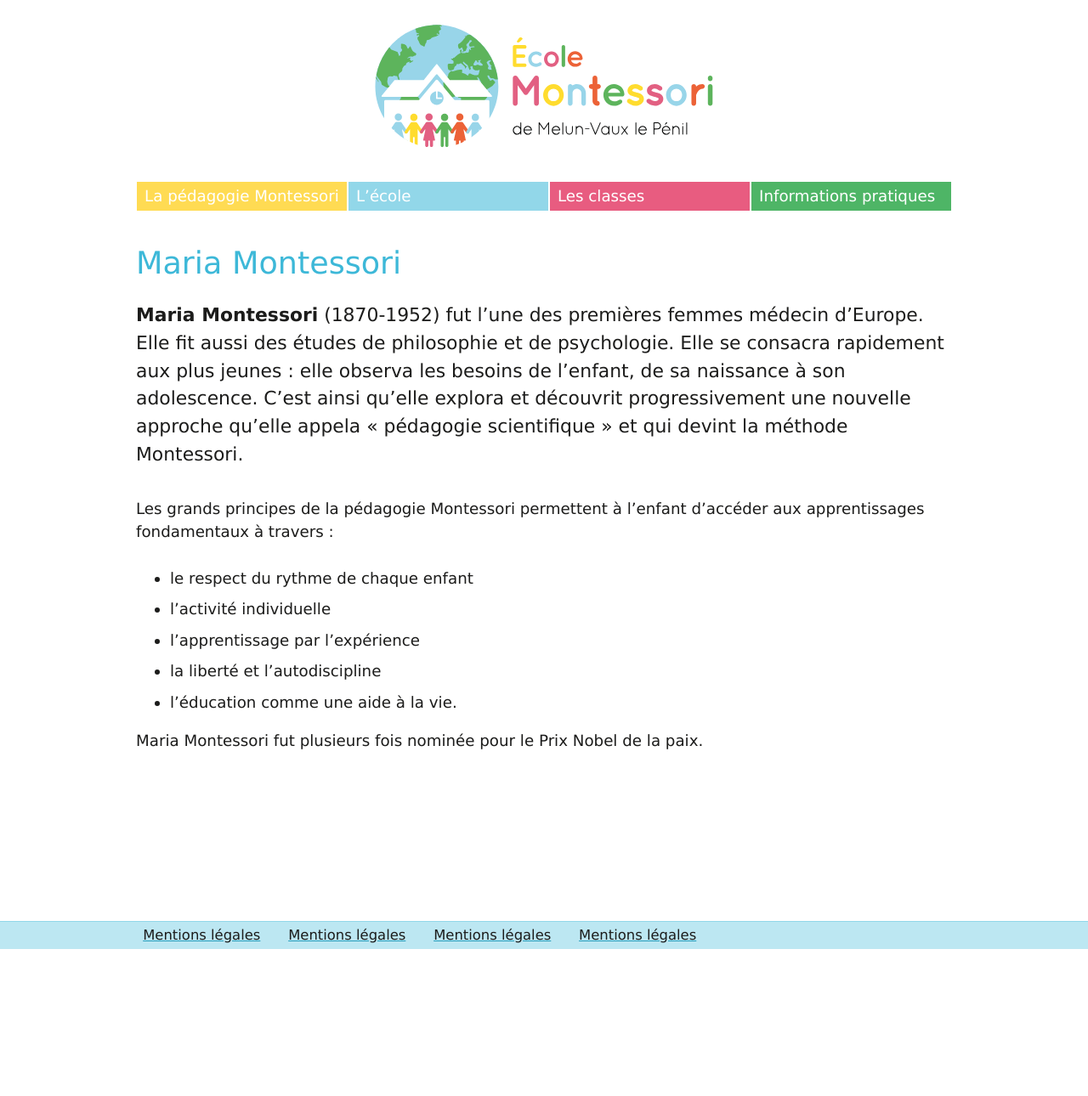
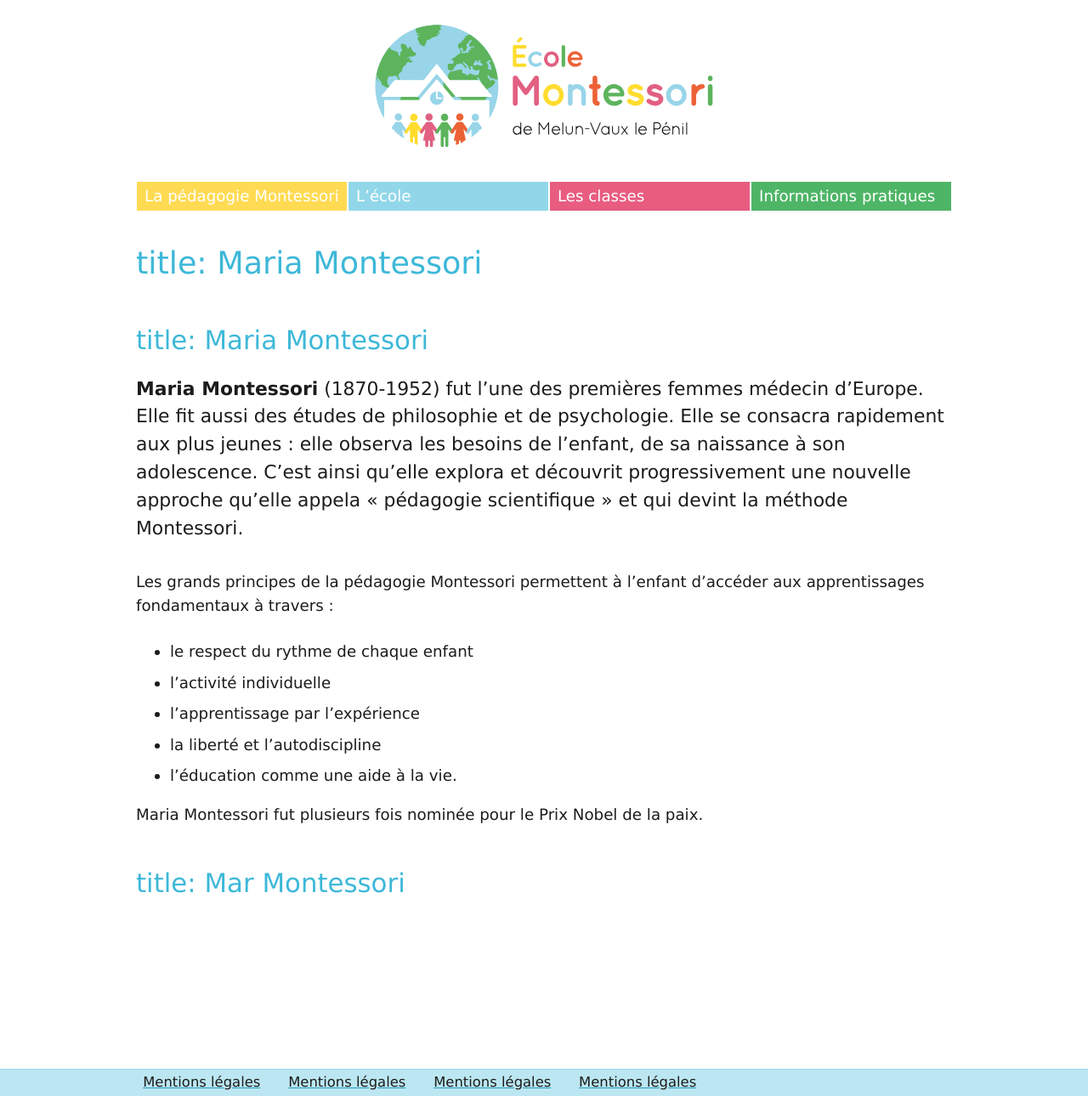
Before and after one commit to montessori-melun/montessori-melun.github.io, a Jekyll site: the page built from pedagogie-montessori/index.md, in a window 1280 px wide. Shown: the whole page at 85% size. Built offline with Jekyll 4.4.1, drawn with Linux system fonts in a browser that asks for light colours; our own code applies the rules of GitHub Pages for plain Markdown files; before the commit the page ends 1117 px from its top, so only the background shows below that.

Commit message:
Update index.md

```diff
--- a/pedagogie-montessori/index.md
+++ b/pedagogie-montessori/index.md
@@ -1,6 +1,6 @@
----
-title: Maria Montessori
----
+
+# title: Maria Montessori
+
 
 **Maria Montessori** (1870-1952) fut l’une des premières femmes médecin d’Europe. Elle fit aussi des études de philosophie et de psychologie. Elle se consacra rapidement aux plus jeunes : elle observa les besoins de l’enfant, de sa naissance à son adolescence. C’est ainsi qu’elle explora et découvrit progressivement une nouvelle approche qu’elle appela « pédagogie scientifique » et qui devint la méthode Montessori.
 
@@ -14,3 +14,6 @@ Les grands principes de la pédagogie Montessori permettent à l’enfant d’ac
 
 
 Maria Montessori fut plusieurs fois nominée pour le Prix Nobel de la paix.
+
+
+# title: Mar Montessori
```
